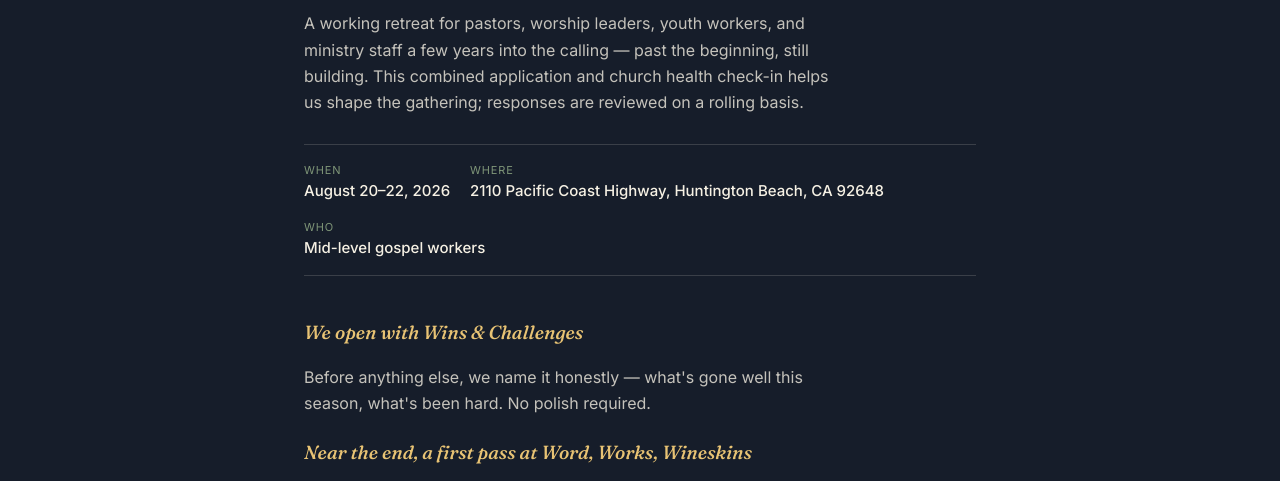
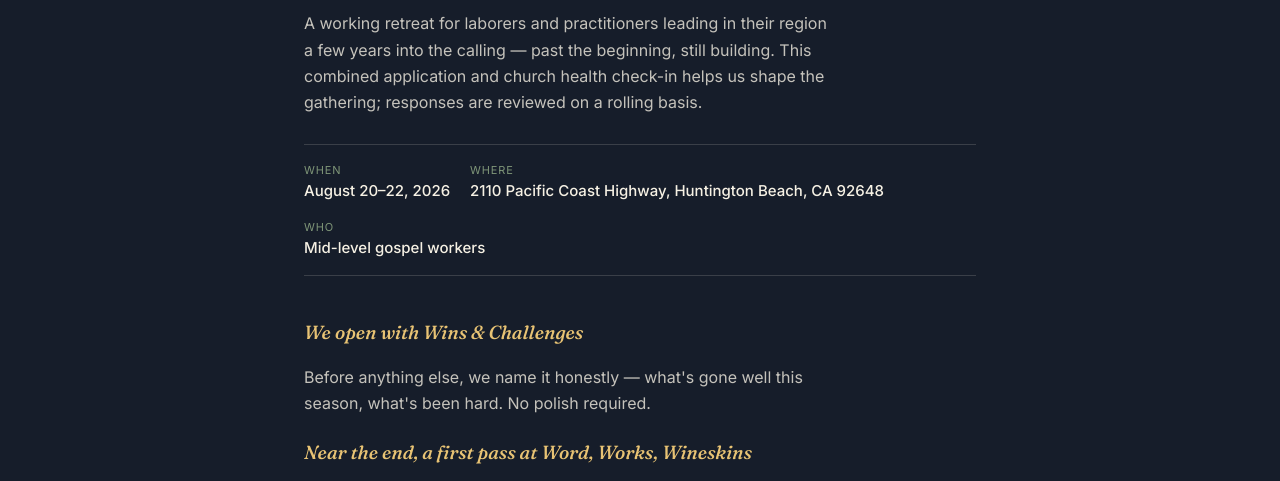
Before and after one commit to claudekovalenko/la-metro-midlevel-2026, a website: page docs/gospel-workers-application.html in a window 1280 px wide. Shown: the part 256-737 px from the top of the page. Drawn offline with Linux system fonts and the light colour scheme.

Commit message:
Rework audience copy for the retreat/gathering (#11)
Replace the "pastors, worship leaders, youth workers" list with
"laborers and practitioners leading in their region" to describe who
the gathering is for.

Co-authored-by: Claude <noreply@anthropic.com>

```diff
--- a/docs/gospel-workers-application.html
+++ b/docs/gospel-workers-application.html
@@ -378,7 +378,7 @@
 
   <div class="eyebrow">NPL Midlevel Survey · Southern California</div>
   <h1>Gathering for <em>NPL Gospel Workers</em> in SoCal</h1>
-  <p class="lede">A working retreat for pastors, worship leaders, youth workers, and ministry staff a few years into the calling — past the beginning, still building. This combined application and church health check-in helps us shape the gathering; responses are reviewed on a rolling basis.</p>
+  <p class="lede">A working retreat for laborers and practitioners leading in their region a few years into the calling — past the beginning, still building. This combined application and church health check-in helps us shape the gathering; responses are reviewed on a rolling basis.</p>
 
   <div class="meta-row">
     <div class="meta-item"><span>When</span><span>August 20–22, 2026</span></div>
```
Also changed, not shown: docs/index.html (+1 -1 lines).
